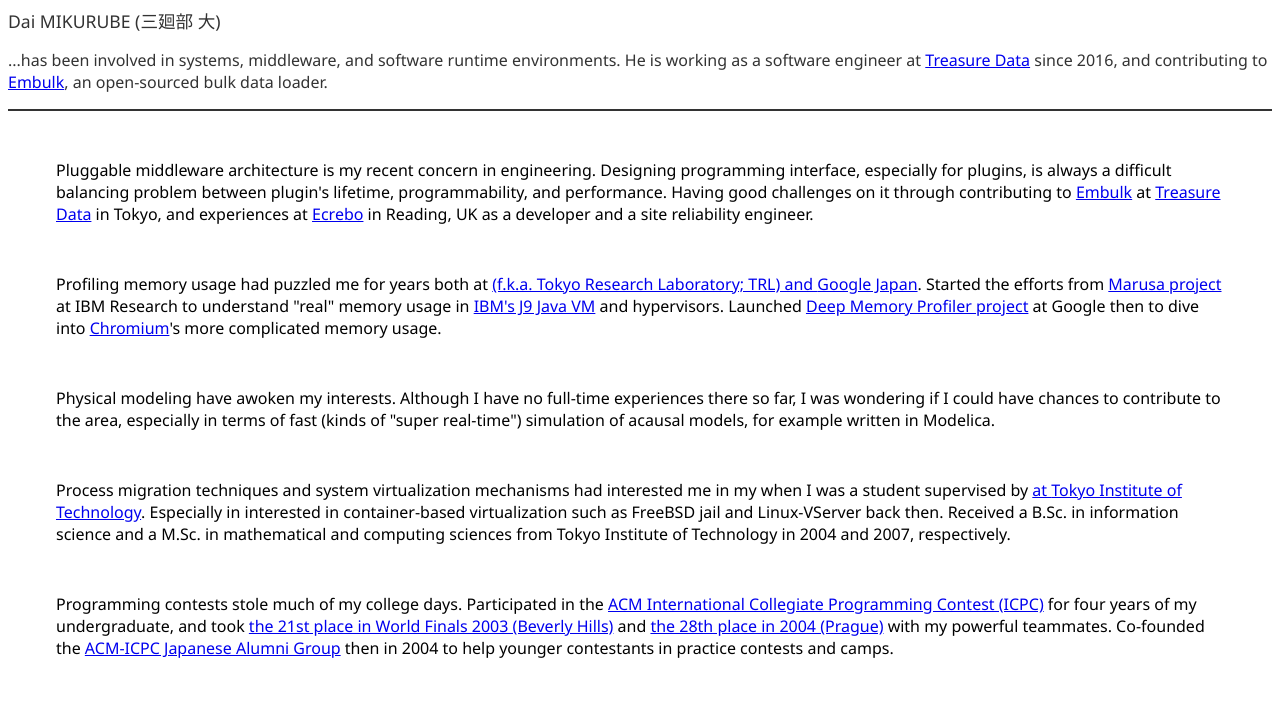
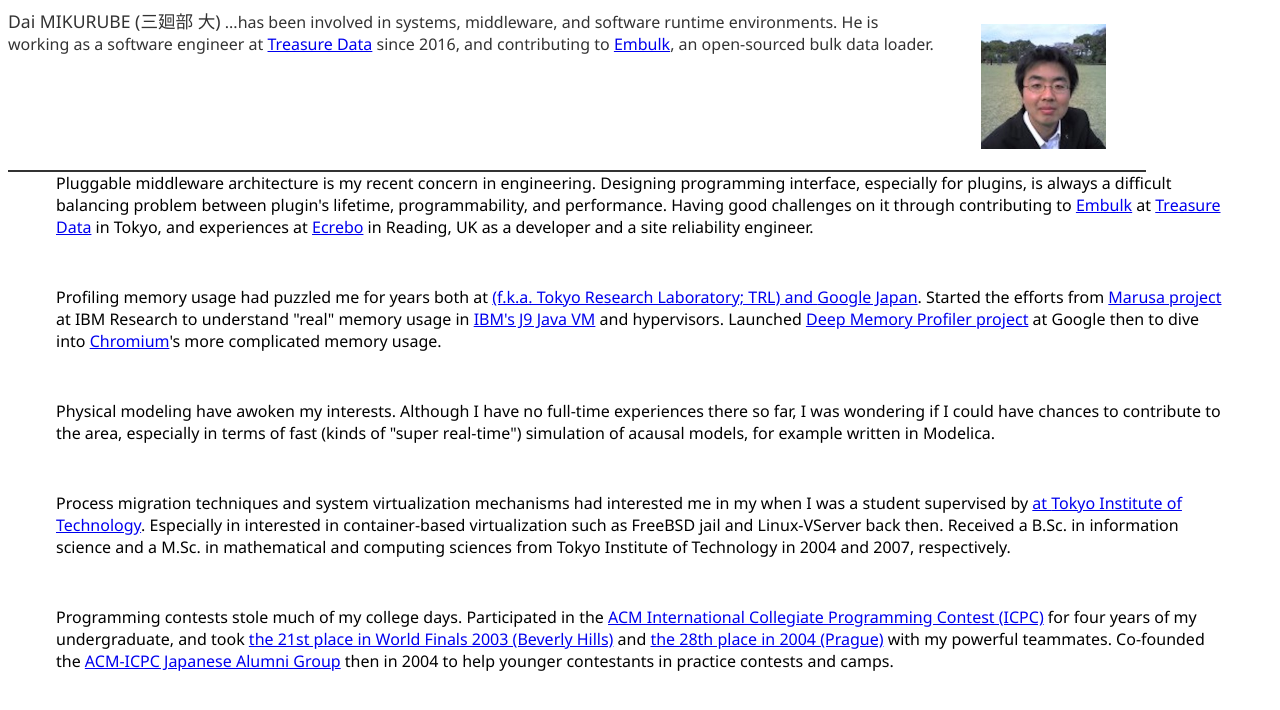
Before and after one commit to dmikurube/dmikurube.github.io, a Jekyll site: the page index.html, which Jekyll copies as it is, in a window 1280 px wide. Shown: the top 710 px of the page. Built offline with Jekyll 4.4.1, drawn with Linux system fonts in a browser that asks for light colours.

Commit message:
Add an image

```diff
--- a/assets/css/tsuque.css
+++ b/assets/css/tsuque.css
@@ -3,6 +3,8 @@
 
 section#abstract {
     border-bottom: solid 2px;
+    width: 90%;
+    float: left;
     color: #333333;
     font-family: 'Noto Sans', sans-serif;
 }
@@ -18,6 +20,21 @@
     font-weight: normal;
     font-size: 100%;
     color: #333333;
+    display: inline;
+}
+
+section#abstract figure {
+    float: right;
+}
+
+section#abstract::after {
+    content: "";
+    display: block;
+    clear: both;
+}
+
+section#introduction {
+    clear: both;
 }
 
 section#introduction p {
--- a/index.html
+++ b/index.html
@@ -10,6 +10,7 @@
 <main>
 <article>
 <section id="abstract">
+<figure><img src="/assets/images/dmikurube.jpg" width="125" height="125" alt="Author's face"></figure>
 <h1>Dai MIKURUBE (三廻部 大)</h1>
 <p>...has been involved in systems, middleware, and software runtime environments. He is working as a software engineer at <a href="https://www.treasuredata.com/">Treasure Data</a> since 2016, and contributing to <a href="https://www.embulk.org/">Embulk</a>, an open-sourced bulk data loader.</p>
 </section>
```
Also changed, not shown: assets/images/dmikurube.jpg (added).
